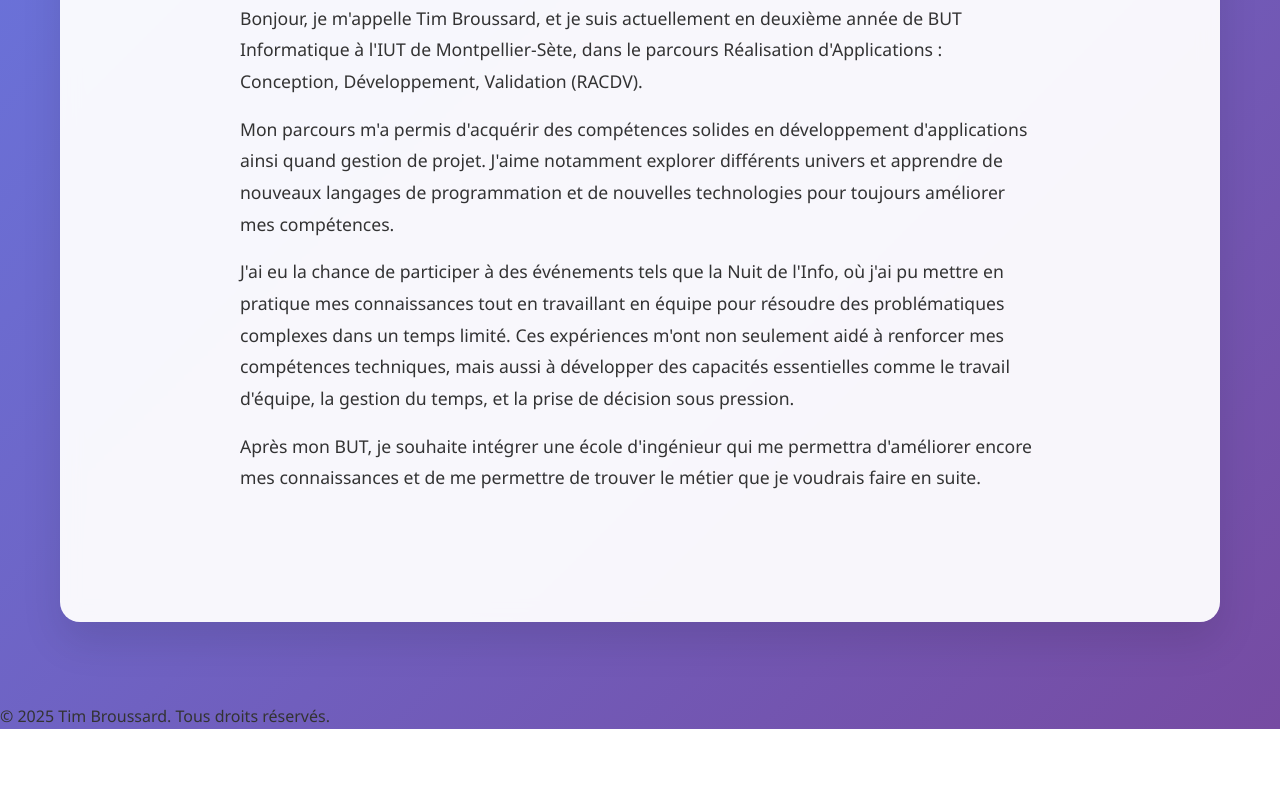
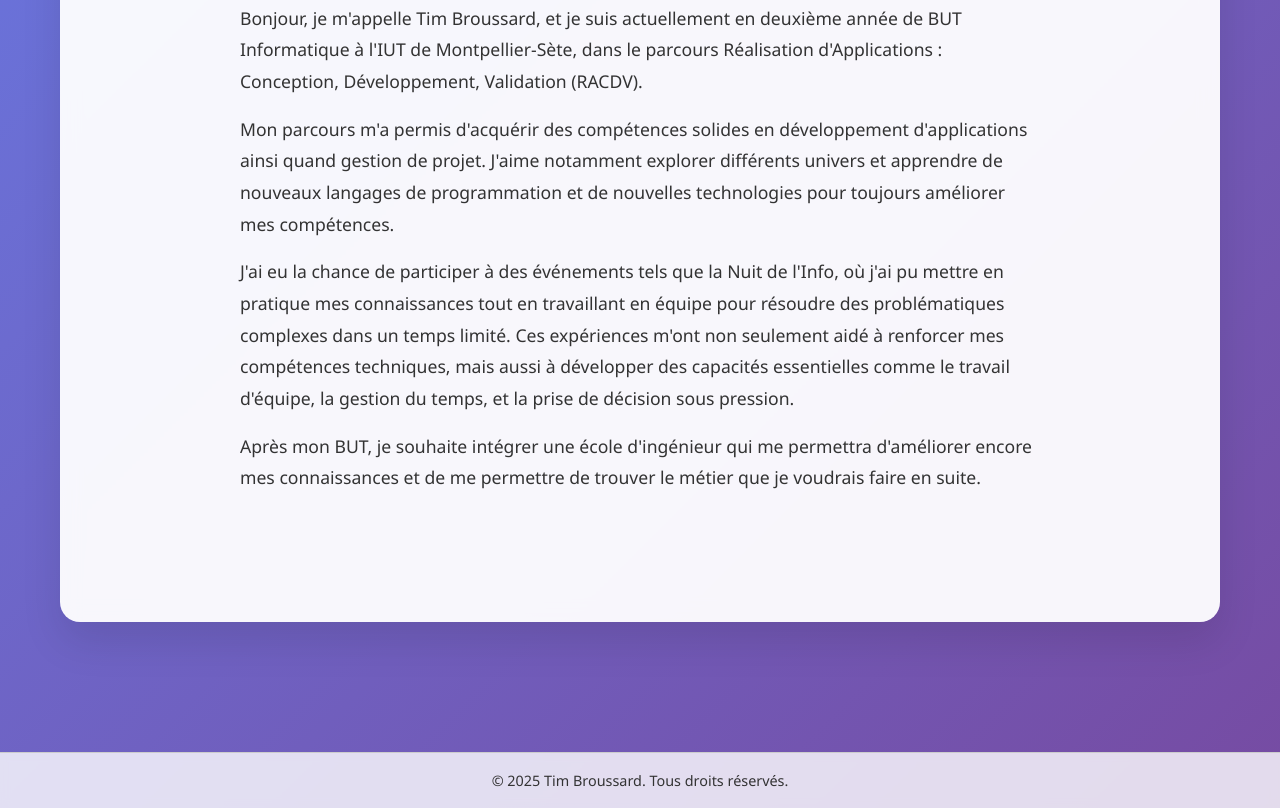
Before and after one commit to timbrsd/portfolio, a plain HTML site: page index.html in a window 1280 px wide. Shown: the part 692-1500 px from the top of the page. Before the commit the page ends 1421 px from the top, so only its background shows below. Drawn offline with Linux system fonts and the light colour scheme.

Commit message:
Add footer style

```diff
--- a/style.css
+++ b/style.css
@@ -603,3 +603,15 @@ nav .container {
     opacity: 1;
     visibility: visible;
 }
+
+.site-footer {
+    justify-content: center;
+    text-align: center;
+    padding: 1rem;
+    background-color: rgba(255, 255, 255, 0.8);
+    color: #333;
+    font-size: 0.9rem;
+    border-top: 1px solid #ccc;
+    margin-top: 3rem;
+    backdrop-filter: blur(4px);
+}
```
